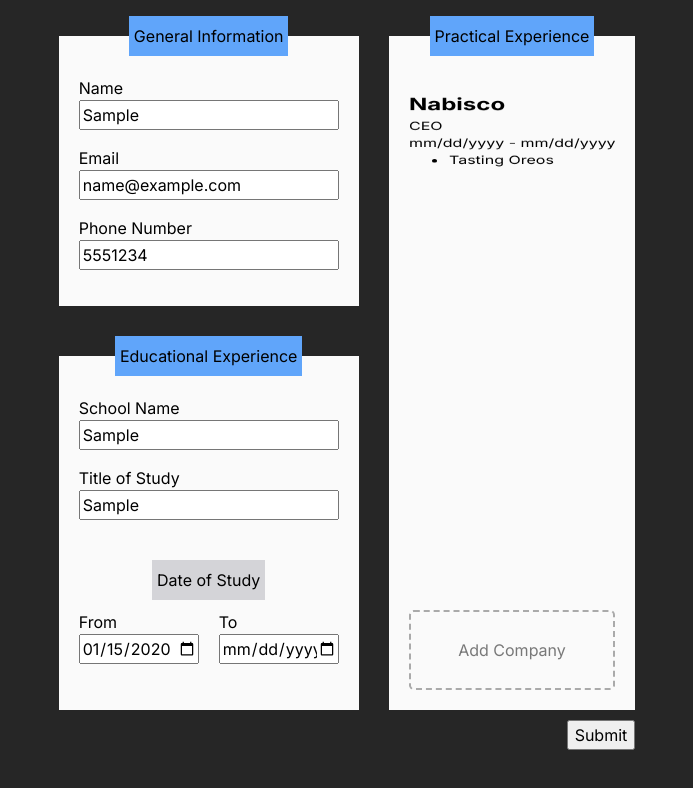
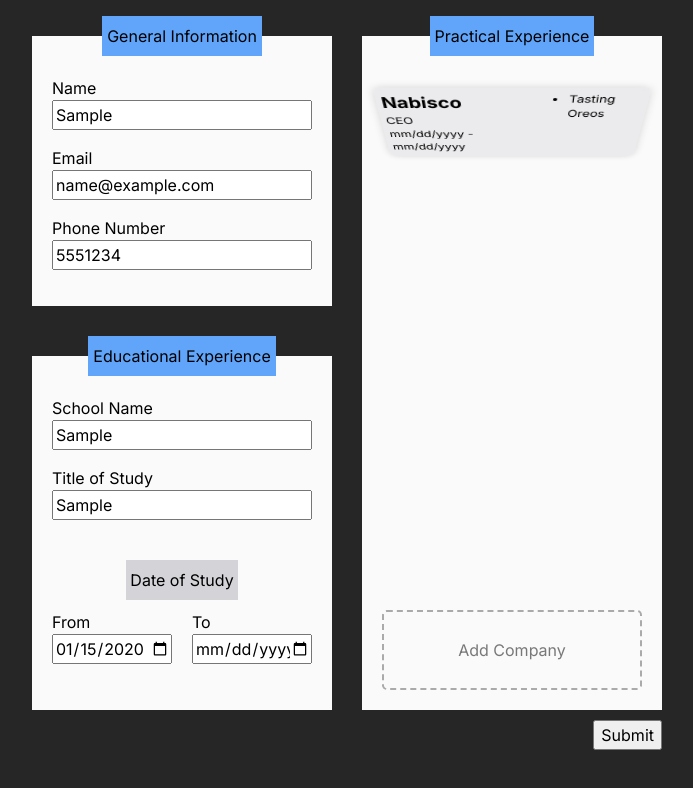
Before and after one commit to rip-the-slit/cv-application, a React (Vite) app: page / in a window 1280 px wide. Both pictures are taken after typing "Sample", "name@example.com", "5551234", "Sample", "Sample", "2020-01-15" into the empty fields and a click on the button "Submit Company". Shown: the top 788 px of the page, without its empty margins (293-986 px from the left). Built offline with nearby package versions, Linux system fonts and the light colour scheme.

Commit message:
move company component to appropiate module

```diff
--- a/src/App.jsx
+++ b/src/App.jsx
@@ -1,5 +1,5 @@
 import { useState } from "react";
-import Display from "./components/Display.jsx";
+import {Display} from "./components/Display.jsx";
 import Form from "./components/Form.jsx";
 import "./styles/App.css";
 
--- a/src/components/Display.jsx
+++ b/src/components/Display.jsx
@@ -1,6 +1,43 @@
-export default function Display({ data }) {
+import "../styles/Display.css";
+export { Company, Display }
+
+function Company({ data, index, setEditCompanyIndex }) {
+  const company = data["companies"][index];
+
+  return (
+    <div
+      className="company"
+      style={{
+        transform: `translateY(-${index * 35}px) rotate3d(-0.2, 0, 0, 45deg)`,
+        animationDelay: `${index * 70}ms`
+      }}
+      onClick={() => setEditCompanyIndex ? setEditCompanyIndex(index) : null }
+    >
+      <div>
+        <h2>{company.name ? company.name : "Nabisco"}</h2>
+        <p>{company.position ? company.position : "CEO"}</p>
+        <p>
+          {company.workedDate.from ? company.workedDate.from : "mm/dd/yyyy"} -{" "}
+          {company.workedDate.to ? company.workedDate.to : "mm/dd/yyyy"}
+        </p>
+      </div>
+      <ul>
+        {company.responsabilities.map((responsability) => {
+          return (
+            <li key={responsability.id}>
+              {responsability.value ? responsability.value : "Tasting Oreos"}
+            </li>
+          );
+        })}
+      </ul>
+    </div>
+  );
+}
+
+function Display({ data }) {
   return (
     <main>
+      <div>
         <section id="general-information">
           <h1>{data.name}</h1>
           <address>
@@ -24,6 +61,18 @@ export default function Display({ data }) {
             </li>
           </ul>
         </section>
+      </div>
+      <div className="companies">
+        {data.companies.map((company, index) => {
+          return (
+            <Company
+              key={company.id}
+              data={data}
+              index={index}
+            ></Company>
+          );
+        })}
+      </div>
     </main>
   );
 }
--- a/src/components/Form.jsx
+++ b/src/components/Form.jsx
@@ -1,4 +1,5 @@
 import "../styles/Form.css";
+import { Company } from "./Display.jsx"
 
 function Entry({ label, type, value, onChange, min, max, placeholder }) {
   const id = label.replace(/ /g, "-").toLowerCase();
@@ -154,39 +155,6 @@ function CompanyEntry({ data, setData, index, returnCompaniesView }) {
   );
 }
 
-function Company({ data, index, setEditCompanyIndex }) {
-  const company = data["companies"][index];
-
-  return (
-    <div
-      className="company"
-      style={{
-        transform: `translateY(-${index * 35}px) rotate3d(-0.2, 0, 0, 45deg)`,
-        animationDelay: `${index * 70}ms`
-      }}
-      onClick={() => setEditCompanyIndex(index)}
-    >
-      <div>
-        <h2>{company.name ? company.name : "Nabisco"}</h2>
-        <p>{company.position ? company.position : "CEO"}</p>
-        <p>
-          {company.workedDate.from ? company.workedDate.from : "mm/dd/yyyy"} -{" "}
-          {company.workedDate.to ? company.workedDate.to : "mm/dd/yyyy"}
-        </p>
-      </div>
-      <ul>
-        {company.responsabilities.map((responsability) => {
-          return (
-            <li key={responsability.id}>
-              {responsability.value ? responsability.value : "Tasting Oreos"}
-            </li>
-          );
-        })}
-      </ul>
-    </div>
-  );
-}
-
 function Section({ title, children, className }) {
   return (
     <fieldset className={className}>
```
Lines whose indentation alone changed are shown as unchanged.
